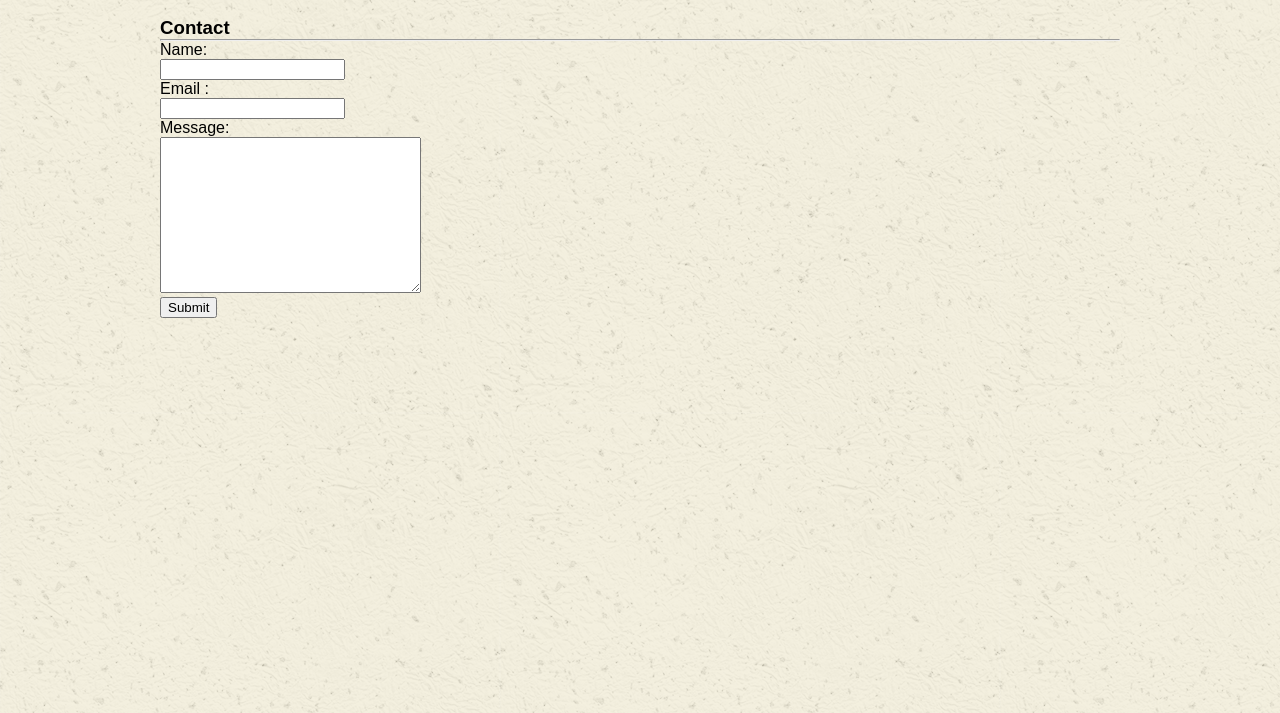
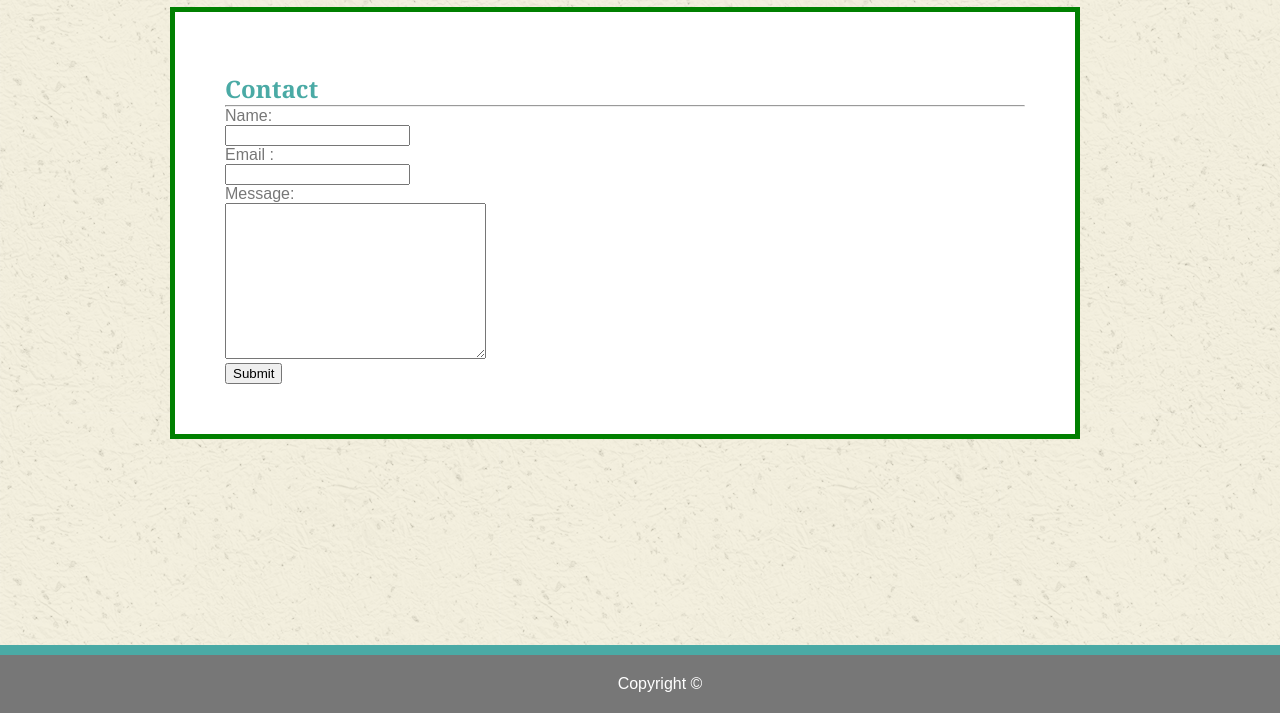
Before and after one commit to krithis2991/Basic-Portfolio-K, a plain HTML site: page contact.html in a window 1280 px wide. Shown: the part 87-800 px from the top of the page. Drawn offline with Linux system fonts and the light colour scheme.

Commit message:
Got the footers

```diff
--- a/assets/css/style.css
+++ b/assets/css/style.css
@@ -21,7 +21,7 @@ h2 {
     background-color: #ffffff;
     float:right;
     width: 1000px;
-    margin: 20px;
+    margin: 10px;
 }
 
 .bio-image {
@@ -29,6 +29,7 @@ h2 {
     width : 200px;
     float: left;
     margin: 20px;
+
 }
 
 .bio-info, .contact-info{
@@ -40,13 +41,30 @@ h2 {
 .bio-info  {
     float: right;
     margin: 20px;
+    background-color: white;
+    width: 800px;
+    border: 5px solid green;
+    padding: 50px;
+    margin: 100px;
+    float:left;
 
 
 }
 h3 {
-    padding-top: 60px;
+    padding-top: 10px;
+    color: #4aaaa5;
+    font-family: Georgia, 'Times New Roman', Times, serif;
+    font-size: 24px;
 }
 
+.contact-info {
+    background-color: white;
+    width: 800px;
+    border: 5px solid green;
+    padding: 50px;
+    margin: 10px;
+    float:left;
+}
 .footer {
     background-color: #777777;
     position: fixed;
@@ -54,7 +72,8 @@ h3 {
     bottom: 0;
     width: 100%;
     color: white;
-    padding-top: 40px;
     text-align: center;
+    border-top: solid #4aaaa5 10px;
+    padding: 20px;
 
 }
--- a/contact.html
+++ b/contact.html
@@ -14,10 +14,11 @@
                 <a href ="contact.html"> Contact </a>
                 <a href ="portfolio.html"> Portfolio </a>
         </span>
-        <section id="contact-info">
+        <br>
+        <div class="contact-info">
             <h3>Contact </h3>
             <hr/>
-            <form>
+            <form class="form">
                 Name: <br>
                 <input type="text" name="Name"><br>
                 Email : <br>
@@ -27,6 +28,9 @@
                 <br>
                 <button type="Button"> Submit </button>
             </form>
-        </section>
+        </div>
+        <div class="footer">
+            Copyright &copy;
+    </div>
 </body>
 </html>
```
Also changed, not shown: index.html (+2 -0 lines). Lines whose indentation alone changed are shown as unchanged.
